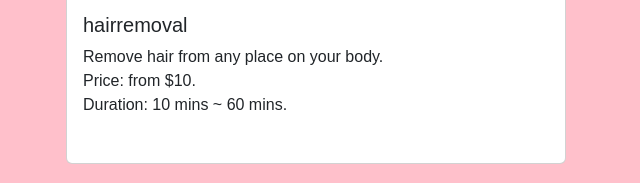
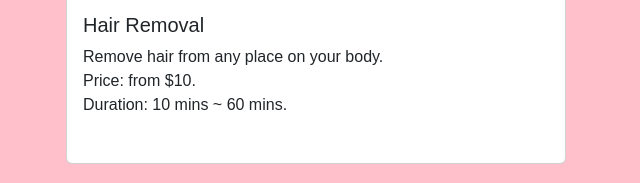
Before and after one commit to Hatsxne/Hatsxne.github.io, a plain HTML site: page services.html in a window 1280 px wide. Shown: the part 1162-1345 px from the top of the page, 586-1226 px from the left. Drawn offline with nearby package versions, Linux system fonts and the light colour scheme.

Commit message:
Update services.html

```diff
--- a/services.html
+++ b/services.html
@@ -196,7 +196,7 @@ footer {
         <div class="card" >
           <img class="card-img-top" src="hairremoval.png" alt="Card image cap">
           <div class="card-body">
-            <h5 class="card-title">hairremoval</h5>
+            <h5 class="card-title">Hair Removal</h5>
             <p class="card-text">Remove hair from any place on your body. <br> Price: from $10. <br> Duration: 10 mins ~ 60 mins.</p>
           </div>
         </div>
```
